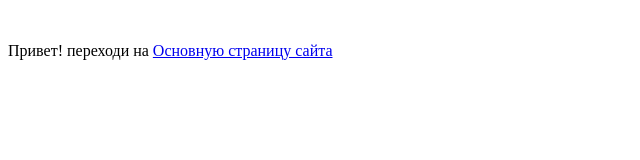
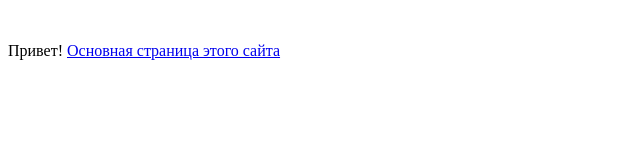
Before and after one commit to shaman2016scratch/shaman2016scratch.github.io, a plain HTML site: page index.html in a window 1280 px wide. Shown: the whole page, without its empty margins (0-640 px from the left). Drawn offline with Linux system fonts and the light colour scheme.

Commit message:
Update index.html

```diff
--- a/index.html
+++ b/index.html
@@ -28,6 +28,6 @@
 </head>
 <body>
   <iframe src="/shaman2016.github.io/Проект (7).html" allowtransparency="true" width="1" height="1" frameborder="0" scrolling="no" allowfullscreen></iframe>
-  <p>Привет! переходи на <a href="/shaman2016.github.io">Основную страницу сайта</a></p>
+  <p>Привет! <a href="/shaman2016.github.io">Основная страница этого сайта</a></p>
 </body>
 </html>
```
